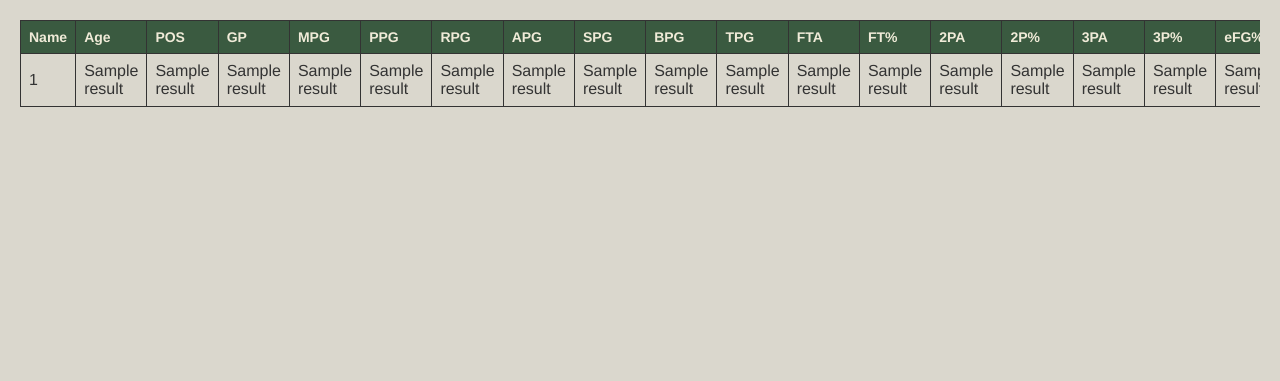
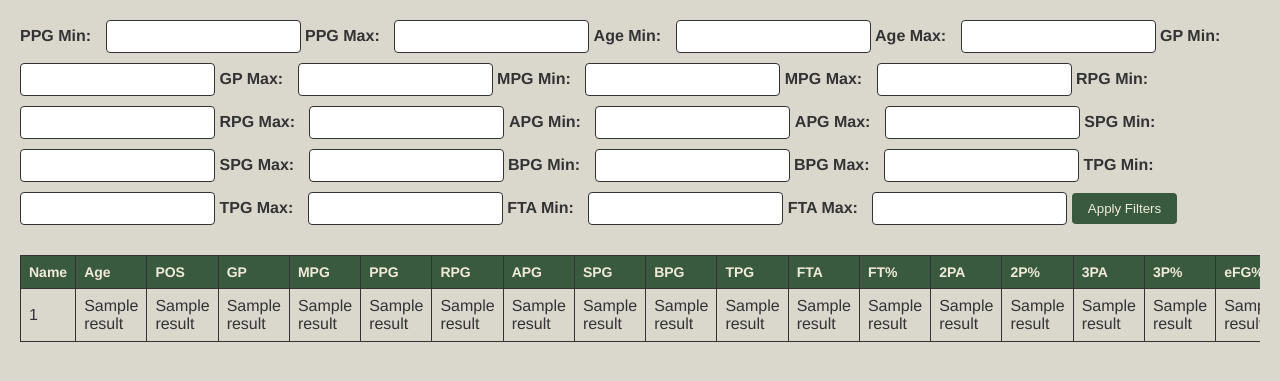
Before and after one commit to GomezHummel/RookieProspectAnalyzer-2022, a Flask app: template templates/sets.html in a window 1280 px wide. Shown: the part 78-459 px from the top of the page. Run offline with Flask 3, Linux system fonts and the light colour scheme; the template is opened without the code that fills it: most values are stand-ins (such as "Sample title", 1, 10 or a date in 2020).

Commit message:
added many filters to search and updated query

```diff
--- a/app.py
+++ b/app.py
@@ -7,29 +7,54 @@ app.debug = True
 
 database_path = 'nba.sqlite'
 
-# example starting page
 @app.route("/")
 def start_page():
     conn = sqlite3.connect(database_path)
     cursor = conn.cursor()
 
-    # Execute the query
+    ppg_min = request.args.get("ppg_min", default=0, type=float)
+    ppg_max = request.args.get("ppg_max", default=1000, type=float)
+    age_min = request.args.get("age_min", default=0, type=int)
+    age_max = request.args.get("age_max", default=1000, type=int)
+    gp_min = request.args.get("gp_min", default=0, type=int)
+    gp_max = request.args.get("gp_max", default=1000, type=int)
+    mpg_min = request.args.get("mpg_min", default=0.0, type=float)
+    mpg_max = request.args.get("mpg_max", default=1000, type=float)
+    rpg_min = request.args.get("rpg_min", default=0, type=float)
+    rpg_max = request.args.get("rpg_max", default=1000, type=float)
+    apg_min = request.args.get("apg_min", default=0, type=float)
+    apg_max = request.args.get("apg_max", default=1000, type=float)
+    spg_min = request.args.get("spg_min", default=0, type=float)
+    spg_max = request.args.get("spg_max", default=1000, type=float)
+    bpg_min = request.args.get("bpg_min", default=0, type=float)
+    bpg_max = request.args.get("bpg_max", default=1000, type=float)
+    tpg_min = request.args.get("tpg_min", default=0, type=float)
+    tpg_max = request.args.get("tpg_max", default=1000, type=float)
+    fta_min = request.args.get("fta_min", default=0, type=int)
+    fta_max = request.args.get("fta_max", default=1000, type=int)
+
     query = '''
         SELECT *
         FROM complete_data
+        WHERE PPG >= ? AND PPG <= ?
+        AND Age >= ? AND Age <= ?
+        AND GP >= ? AND GP <= ?
+        AND MPG >= ? AND MPG <= ?
+        AND RPG >= ? AND RPG <= ?
+        AND APG >= ? AND APG <= ?
+        AND SPG >= ? AND SPG <= ?
+        AND BPG >= ? AND BPG <= ?
+        AND TPG >= ? AND TPG <= ?
+        AND FTA >= ? AND FTA <= ?
     '''
-    cursor.execute(query)
+    cursor.execute(query, (ppg_min, ppg_max, age_min, age_max, gp_min, gp_max, mpg_min, mpg_max, rpg_min, rpg_max, apg_min, apg_max, spg_min, spg_max, bpg_min, bpg_max, tpg_min, tpg_max, fta_min, fta_max))
 
-    # Fetch all the results
     results = cursor.fetchall()
 
-    # Close the database connection
     cursor.close()
     conn.close()
 
-    # Pass the results to the template for rendering
     return render_template("sets.html", results=results)
-
 
 
 if __name__ == '__main__':
--- a/templates/sets.html
+++ b/templates/sets.html
@@ -2,6 +2,7 @@
 <html>
 <head>
     <title>RookieProspectAnalyzer</title>
+    <link rel="icon" href="static\basketball-better.png" type="image/png">
 
     <style>
         /* CSS Reset */
@@ -32,6 +33,33 @@
 
         .navbar h2 {
             margin: 0;
+        }
+
+        .filter-container {
+            display: flex;
+            flex-wrap: wrap;
+            margin-bottom: 20px;
+        }
+
+        .filter-container label {
+            margin-right: 10px;
+            font-weight: bold;
+        }
+
+        .filter-container input {
+            padding: 8px;
+            border: 1px solid #333;
+            border-radius: 4px;
+            margin-bottom: 10px;
+        }
+
+        .filter-container button {
+            padding: 8px 16px;
+            background-color: #3A5A40;
+            color: #F0EBD8;
+            border: none;
+            border-radius: 4px;
+            cursor: pointer;
         }
 
         .table-container {
@@ -87,6 +115,72 @@
 
     <div class="navbar">
         <h2>RookieProspectAnalyzer</h2>
+    </div>
+
+    <div class="filter-container">
+        <form action="/" method="get">
+            <label for="ppg_min">PPG Min:</label>
+            <input type="number" step="0.1" id="ppg_min" name="ppg_min" value="{{ request.args.get('ppg_min') }}">
+
+            <label for="ppg_max">PPG Max:</label>
+            <input type="number" step="0.1" id="ppg_max" name="ppg_max" value="{{ request.args.get('ppg_max') }}">
+
+            <label for="age_min">Age Min:</label>
+            <input type="number" id="age_min" name="age_min" value="{{ request.args.get('age_min') }}">
+
+            <label for="age_max">Age Max:</label>
+            <input type="number" id="age_max" name="age_max" value="{{ request.args.get('age_max') }}">
+
+            <label for="gp_min">GP Min:</label>
+            <input type="number" id="gp_min" name="gp_min" value="{{ request.args.get('gp_min') }}">
+
+            <label for="gp_max">GP Max:</label>
+            <input type="number" id="gp_max" name="gp_max" value="{{ request.args.get('gp_max') }}">
+
+            <label for="mpg_min">MPG Min:</label>
+            <input type="number" step="0.1" id="mpg_min" name="mpg_min" value="{{ request.args.get('mpg_min') }}">
+
+            <label for="mpg_max">MPG Max:</label>
+            <input type="number" step="0.1" id="mpg_max" name="mpg_max" value="{{ request.args.get('mpg_max') }}">
+
+            <label for="rpg_min">RPG Min:</label>
+            <input type="number" step="0.1" id="rpg_min" name="rpg_min" value="{{ request.args.get('rpg_min') }}">
+
+            <label for="rpg_max">RPG Max:</label>
+            <input type="number" step="0.1" id="rpg_max" name="rpg_max" value="{{ request.args.get('rpg_max') }}">
+
+            <label for="apg_min">APG Min:</label>
+            <input type="number" step="0.1" id="apg_min" name="apg_min" value="{{ request.args.get('apg_min') }}">
+
+            <label for="apg_max">APG Max:</label>
+            <input type="number" step="0.1" id="apg_max" name="apg_max" value="{{ request.args.get('apg_max') }}">
+
+            <label for="spg_min">SPG Min:</label>
+            <input type="number" step="0.1" id="spg_min" name="spg_min" value="{{ request.args.get('spg_min') }}">
+
+            <label for="spg_max">SPG Max:</label>
+            <input type="number" step="0.1" id="spg_max" name="spg_max" value="{{ request.args.get('spg_max') }}">
+
+            <label for="bpg_min">BPG Min:</label>
+            <input type="number" step="0.1" id="bpg_min" name="bpg_min" value="{{ request.args.get('bpg_min') }}">
+
+            <label for="bpg_max">BPG Max:</label>
+            <input type="number" step="0.1" id="bpg_max" name="bpg_max" value="{{ request.args.get('bpg_max') }}">
+
+            <label for="tpg_min">TPG Min:</label>
+            <input type="number" step="0.1" id="tpg_min" name="tpg_min" value="{{ request.args.get('tpg_min') }}">
+
+            <label for="tpg_max">TPG Max:</label>
+            <input type="number" step="0.1" id="tpg_max" name="tpg_max" value="{{ request.args.get('tpg_max') }}">
+
+            <label for="fta_min">FTA Min:</label>
+            <input type="number" id="fta_min" name="fta_min" value="{{ request.args.get('fta_min') }}">
+
+            <label for="fta_max">FTA Max:</label>
+            <input type="number" id="fta_max" name="fta_max" value="{{ request.args.get('fta_max') }}">
+
+            <button type="submit">Apply Filters</button>
+        </form>
     </div>
 
     <div class="table-container">
```
